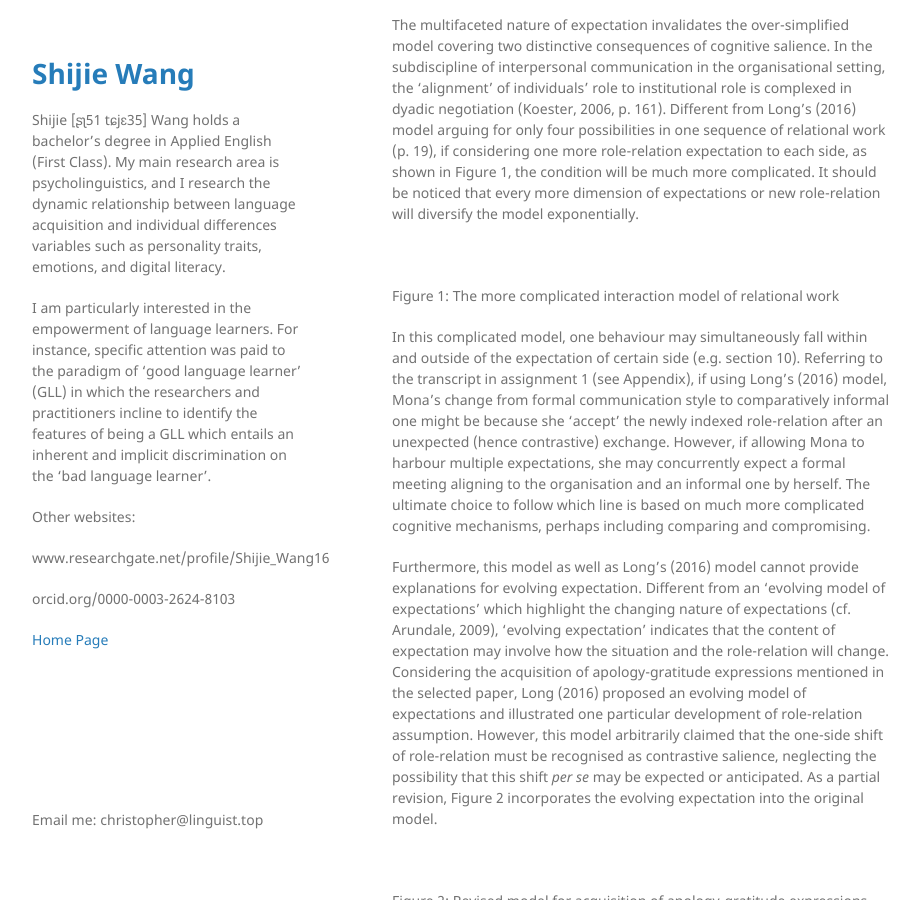
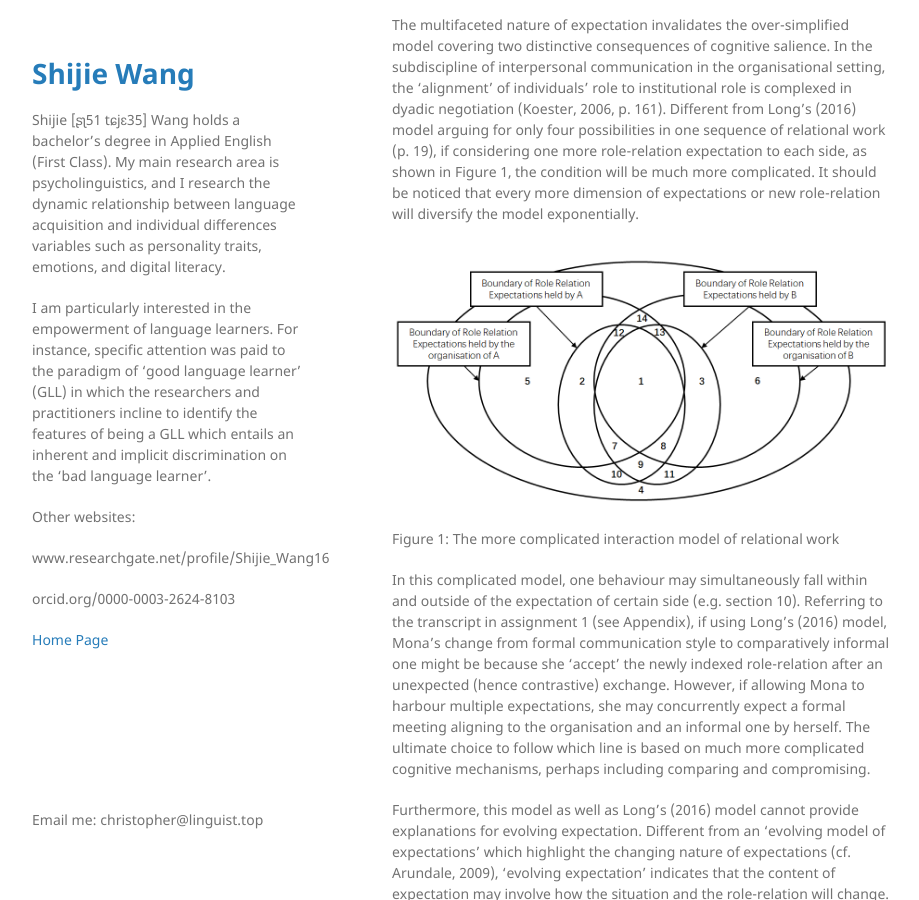
Before and after one commit to ChristopherTLAL/personal-blog, a Jekyll site: the page built from _posts/2020-06-17-Culture-general Model also Requires Dynamicity.md, in a window 1280 px wide and 900 px high, scrolled down 1526 px. Shown: the whole window, without its empty margins (178-1097 px from the left). Built offline with Jekyll 4.4.1, drawn with Linux system fonts in a browser that asks for light colours.

Commit message:
Update 2020-06-17-Culture-general Model also Requires Dynamicity.md

```diff
--- a/_posts/2020-06-17-Culture-general Model also Requires Dynamicity.md
+++ b/_posts/2020-06-17-Culture-general Model also Requires Dynamicity.md
@@ -80,7 +80,7 @@
 more dimension of expectations or new role-relation will diversify the model
 exponentially.
 
-![](media/8f54d1ec37acf7cc21b6b165044cb7c3.png)
+![](https://github.com/ChristopherTLAL/personal-blog/raw/master/_posts/media/8f54d1ec37acf7cc21b6b165044cb7c3.png)
 
 Figure 1: The more complicated interaction model of relational work
 
@@ -108,7 +108,7 @@
 be expected or anticipated. As a partial revision, Figure 2 incorporates the
 evolving expectation into the original model.
 
-![](media/eea1b92f976e0b0c2f133d74768a174c.png)
+![](https://github.com/ChristopherTLAL/personal-blog/raw/master/_posts/media/eea1b92f976e0b0c2f133d74768a174c.png)
 
 Figure 2: Revised model for acquisition of apology-gratitude expressions
 (partial)
```
